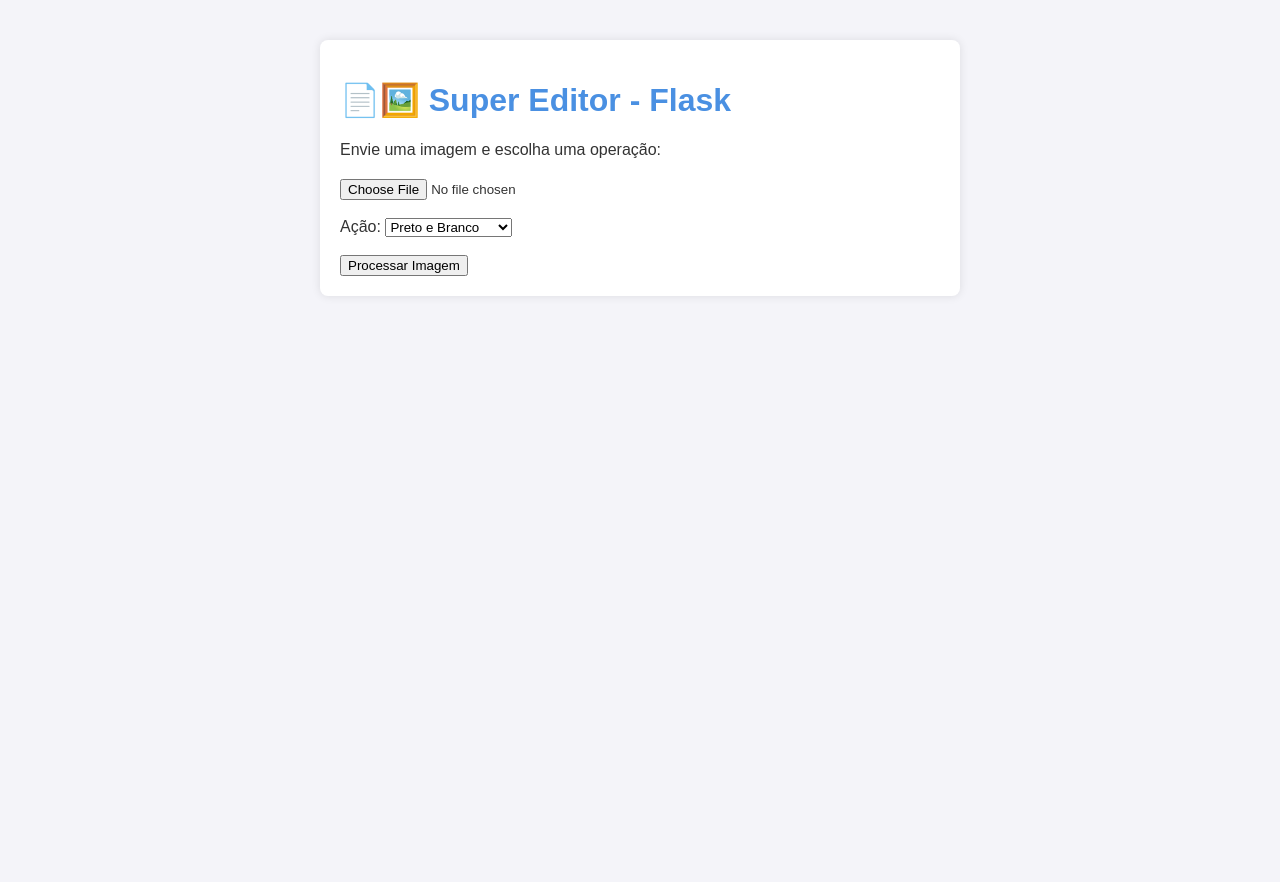
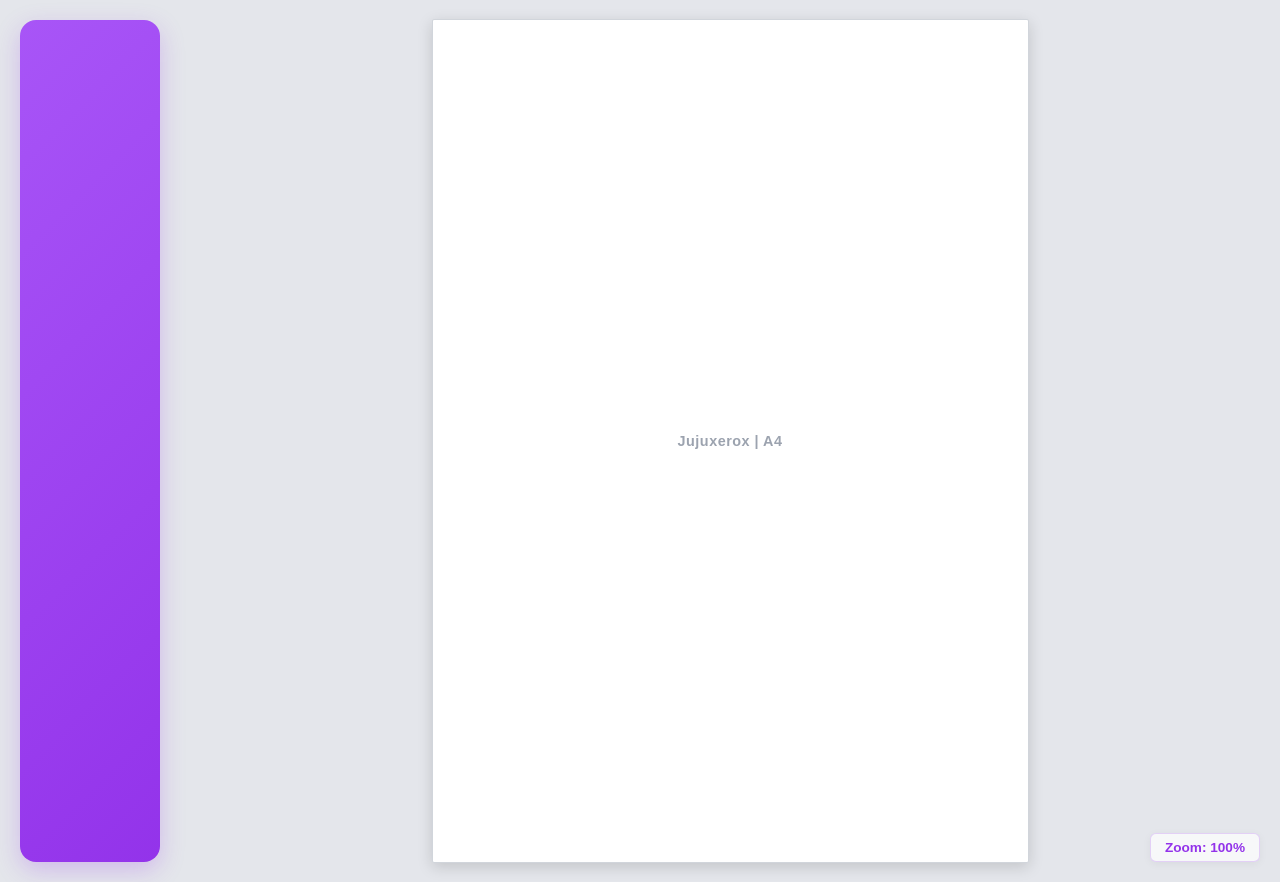
Before and after one commit to Wellerson-silva/super_editor_jujuxerox, a Flask app: page / in a window 1280 px wide. Run offline with Flask 3, Linux system fonts and the light colour scheme.

Commit message:
Adicionado novo layout de edição mas configurações visuais de barra lateral esquerda.

```diff
--- a/app.py
+++ b/app.py
@@ -1,46 +1,9 @@
-import os
-from flask import Flask, render_template, request, redirect, url_for
-from PIL import Image, ImageOps
+from flask import Flask, render_template
 
 app = Flask(__name__)
 
-# Pasta onde vamos salvar as imagens enviadas e editadas
-UPLOAD_FOLDER = 'static/uploads'
-os.makedirs(UPLOAD_FOLDER, exist_ok=True)
-app.config['UPLOAD_FOLDER'] = UPLOAD_FOLDER
-
-@app.route('/', methods=['GET', 'POST'])
+@app.route('/')
 def index():
-    if request.method == 'POST':
-        # Verifica se o arquivo foi enviado
-        if 'file' not in request.files:
-            return redirect(request.url)
-        file = request.files['file']
-        if file.filename == '':
-            return redirect(request.url)
-
-        if file:
-            # Salva a imagem original
-            input_path = os.path.join(app.config['UPLOAD_FOLDER'], file.filename)
-            file.save(input_path)
-
-            # Pega a ação escolhida pelo usuário
-            acao = request.form.get('acao')
-
-            # Abre e edita a imagem com Pillow
-            img = Image.open(input_path)
-            if acao == 'pb':
-                img = ImageOps.grayscale(img)
-            elif acao == 'espelhar':
-                img = ImageOps.mirror(img)
-
-            # Salva a imagem editada
-            output_filename = 'editado_' + file.filename
-            output_path = os.path.join(app.config['UPLOAD_FOLDER'], output_filename)
-            img.save(output_path)
-
-            return render_template('index.html', original=file.filename, editado=output_filename)
-
     return render_template('index.html')
 
 if __name__ == '__main__':
--- /dev/null
+++ b/static/javascript.js
@@ -0,0 +1,30 @@
+let currentZoom = 1; // 1 = 100%
+const zoomWrapper = document.getElementById('zoomWrapper');
+const zoomIndicator = document.getElementById('zoomIndicator');
+const canvasContainer = document.getElementById('canvasContainer');
+
+// Controla o zoom com a roda do rato
+canvasContainer.addEventListener('wheel', function(e) {
+    // Verifica se o utilizador está a usar o zoom (Ctrl + Scroll ou apenas scroll dependendo da preferência)
+    // Aqui vamos permitir o zoom direto com o scroll do rato para ficar bem fluido:
+    e.preventDefault();
+
+    const zoomStep = 0.1;
+    if (e.deltaY < 0) {
+        // Zoom In (Aproximar)
+        currentZoom += zoomStep;
+        if (currentZoom > 3.0) currentZoom = 3.0; // Limite máximo de 300%
+    } else {
+        // Zoom Out (Afastar)
+        currentZoom -= zoomStep;
+        if (currentZoom < 0.4) currentZoom = 0.4; // Limite mínimo de 40%
+    }
+
+    // Aplica a transformação de escala
+    zoomWrapper.style.transform = `scale(${currentZoom})`;
+
+    // Atualiza o texto indicador
+    zoomIndicator.innerText = `Zoom: ${Math.round(currentZoom * 100)}%`;
+}, { passive: false });
+
+console.log("Zoom ativado com sucesso!");
--- /dev/null
+++ b/static/style.css
@@ -0,0 +1,96 @@
+body {
+    margin: 0;
+    padding: 0;
+    background-color: #e4e6eb;
+    font-family: Arial, sans-serif;
+    height: 100vh;
+    display: flex;
+    justify-content: center;
+    align-items: center;
+    overflow: hidden; /* Evita barras de rolagem nativas da página */
+}
+
+/* Ajuste no workspace para acomodar a barra lateral ao lado da folha A4 */
+.workspace {
+    width: 100%;
+    height: 100%;
+    display: flex;
+    align-items: center;
+    position: relative;
+    gap: 20px; /* Espaço entre a barra lateral e a área do A4 */
+    overflow: hidden;
+}
+
+/* Ajusta o container central para ocupar o restante da tela com fluidez */
+.canvas-container {
+    flex: 1;
+    height: 100%;
+    display: flex;
+    justify-content: center;
+    align-items: center;
+    overflow: auto;
+    position: relative;
+}
+
+/* Container que recebe o efeito de Zoom */
+.zoom-wrapper {
+    transition: transform 0.1s ease-out;
+    transform-origin: center center;
+    display: flex;
+    justify-content: center;
+    align-items: center;
+}
+
+/* Simulação exata da proporção A4 */
+.a4-sheet {
+    background-color: #ffffff;
+    width: 595px;
+    height: 842px;
+    box-shadow: 0 4px 15px rgba(0, 0, 0, 0.15);
+    border-radius: 2px;
+    position: relative;
+    display: flex;
+    justify-content: center;
+    align-items: center;
+    border: 1px solid #d1d5db;
+}
+
+.sheet-label {
+    color: #9ca3af;
+    font-size: 0.9rem;
+    font-weight: bold;
+    letter-spacing: 0.5px;
+}
+
+/* Indicador flutuante de Zoom no canto da tela */
+.zoom-indicator {
+    position: absolute;
+    bottom: 20px;
+    right: 20px;
+    background: rgba(255, 255, 255, 0.7); /* Fundo branco translúcido */
+    backdrop-filter: blur(4px); /* Efeito de desfoque moderno estilo vidro */
+    color: #9333ea; /* Cor lilás/roxa elegante */
+    border: 1px solid rgba(147, 51, 234, 0.2); /* Borda sutil lilás */
+    padding: 6px 14px;
+    border-radius: 6px;
+    font-size: 0.85rem;
+    font-weight: 600;
+    pointer-events: none;
+    z-index: 100;
+    box-shadow: 0 2px 8px rgba(0, 0, 0, 0.05);
+}
+
+/* Estilização da Barra Lateral Esquerda */
+.sidebar-left {
+    width: 140px;
+    height: calc(100vh - 40px); /* Ocupa quase toda a altura da tela com margem */
+    background: linear-gradient(135deg, #a855f7, #9333ea);
+    border-radius: 16px; /* Pontas arredondadas */
+    box-shadow: 0 8px 24px rgba(147, 51, 234, 0.25);
+    margin: 20px 0 20px 20px; /* Margem à esquerda e nas pontas */
+    display: flex;
+    flex-direction: column;
+    padding: 20px;
+    box-sizing: border-box;
+    z-index: 10;
+}
--- a/templates/index.html
+++ b/templates/index.html
@@ -1,47 +1,32 @@
 <!DOCTYPE html>
-<html lang="pt-br">
+<html lang="pt-BR">
 <head>
     <meta charset="UTF-8">
-    <title>Super Editor - Jujuxerox</title>
-    <style>
-        body { font-family: Arial, sans-serif; margin: 40px; background: #f4f4f9; color: #333; }
-        .container { max-width: 600px; margin: auto; background: white; padding: 20px; border-radius: 8px; box-shadow: 0 0 10px rgba(0,0,0,0.1); }
-        h1 { color: #4a90e2; }
-        form { margin-top: 20px; }
-        .images { display: flex; gap: 20px; margin-top: 20px; }
-        .image-box { text-align: center; }
-        img { max-width: 250px; border-radius: 4px; border: 1px solid #ddd; }
-    </style>
+    <title>Editor | Jujuxerox</title>
+    <link rel="stylesheet" href="{{ url_for('static', filename='style.css') }}">
 </head>
 <body>
-    <div class="container">
-        <h1>📄🖼️ Super Editor - Flask</h1>
-        <p>Envie uma imagem e escolha uma operação:</p>
 
-        <form method="POST" enctype="multipart/form-data">
-            <input type="file" name="file" required><br><br>
+    <div class="workspace">
 
-            <label>Ação:</label>
-            <select name="acao">
-                <option value="pb">Preto e Branco</option>
-                <option value="espelhar">Espelhar Imagem</option>
-            </select><br><br>
+        <!-- Barra Lateral Esquerda -->
+        <aside class="sidebar-left">
+            <!-- Espaço para os futuros botões e ferramentas -->
+        </aside>
 
-            <button type="submit">Processar Imagem</button>
-        </form>
-
-        {% if original and editado %}
-            <div class="images">
-                <div class="image-box">
-                    <h3>Original</h3>
-                    <img src="{{ url_for('static', filename='uploads/' + original) }}" alt="Original">
-                </div>
-                <div class="image-box">
-                    <h3>Editado</h3>
-                    <img src="{{ url_for('static', filename='uploads/' + editado) }}" alt="Editado">
+        <!-- Área Central com a folha A4 -->
+        <div class="canvas-container" id="canvasContainer">
+            <div class="zoom-wrapper" id="zoomWrapper">
+                <div class="a4-sheet">
+                    <span class="sheet-label">Jujuxerox | A4</span>
                 </div>
             </div>
-        {% endif %}
+        </div>
+
+        <!-- Indicador de Zoom -->
+        <div class="zoom-indicator" id="zoomIndicator">Zoom: 100%</div>
     </div>
+
+    <script src="{{ url_for('static', filename='javascript.js') }}"></script>
 </body>
 </html>
```
